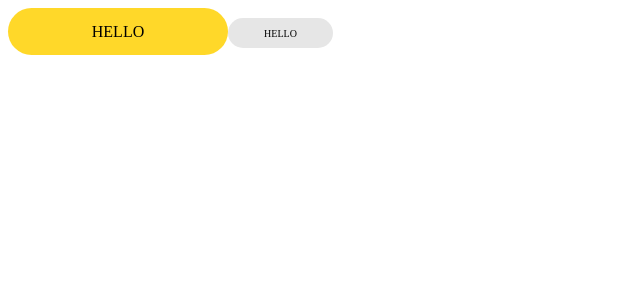
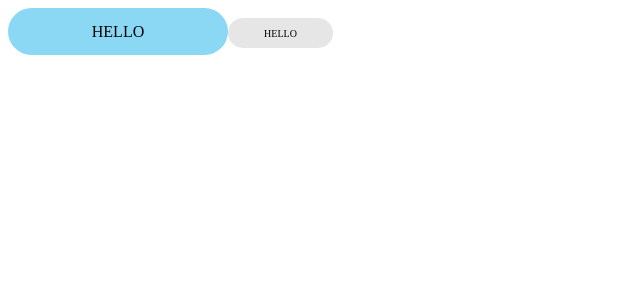
Before and after one commit to jmargielewski/note, a React (Create React App) app: page / in a window 1280 px wide. Shown: the top 300 px of the page, without its empty margins (0-640 px from the left). Built offline with nearby package versions, Linux system fonts and the light colour scheme.

Commit message:
add theme

```diff
--- a/src/components/atoms/Button/Button.js
+++ b/src/components/atoms/Button/Button.js
@@ -2,8 +2,8 @@ import styled, { css } from 'styled-components';
 
 const Button = styled.button`
   padding: 0;
-  background-color: ${({ color }) => color || 'hsl(49, 100%, 58%)'};
-  width: ${({ width }) => width || '220px'};
+  background-color: ${({ theme }) => theme.secondary};
+  width: 220px;
   height: 47px;
   border: none;
   border-radius: 50px;
--- a/src/pages/Root/Root.jsx
+++ b/src/pages/Root/Root.jsx
@@ -1,13 +1,19 @@
 import React from 'react';
+import { ThemeProvider } from 'styled-components';
 import Button from 'components/atoms/Button/Button';
 import GlobalStyle from 'theme/GlobalStyle';
+import theme from 'theme/mainTheme';
 
 function Root() {
   return (
     <div className="Root">
       <GlobalStyle />
-      <Button>Hello</Button>
-      <Button secondary>Hello</Button>
+      <ThemeProvider theme={theme}>
+        <>
+          <Button>Hello</Button>
+          <Button secondary>Hello</Button>
+        </>
+      </ThemeProvider>
     </div>
   );
 }
--- /dev/null
+++ b/src/theme/mainTheme.js
@@ -0,0 +1,13 @@
+const theme = {
+  primary: 'hsl(49, 100%, 58%)',
+  secondary: 'hsl(196, 83%, 75%)',
+  tertiary: 'hsl(106, 47%, 64%)',
+  grey100: 'hsl(0, 0%, 96%)',
+  grey200: 'hsl(0, 0%, 90%)',
+  black: 'hsl(0, 0%, 0%)',
+
+  light: 300,
+  bold: 600,
+};
+
+export default theme;
```
Also changed, not shown: 1 other file (tests, documents, lock files or other folders).
